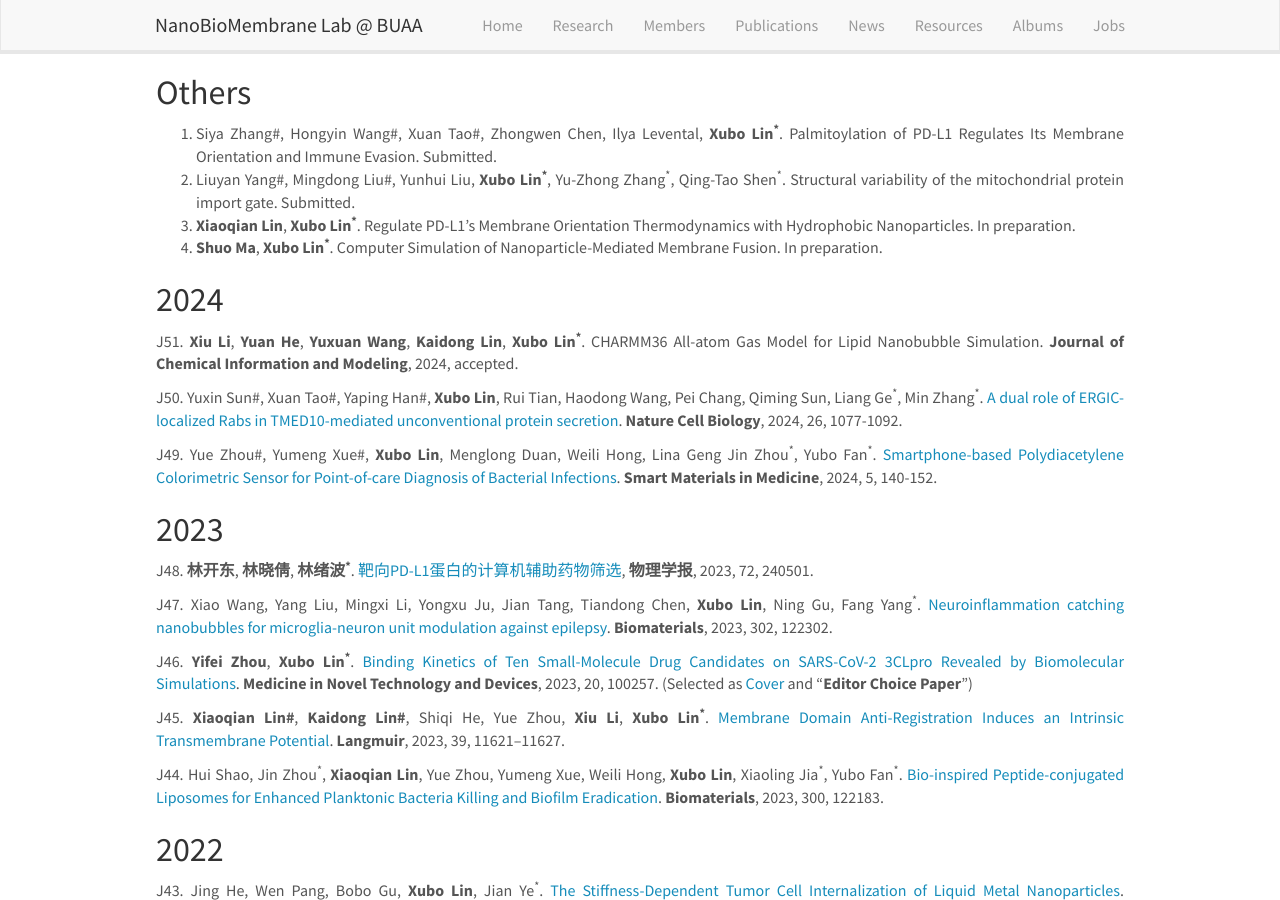
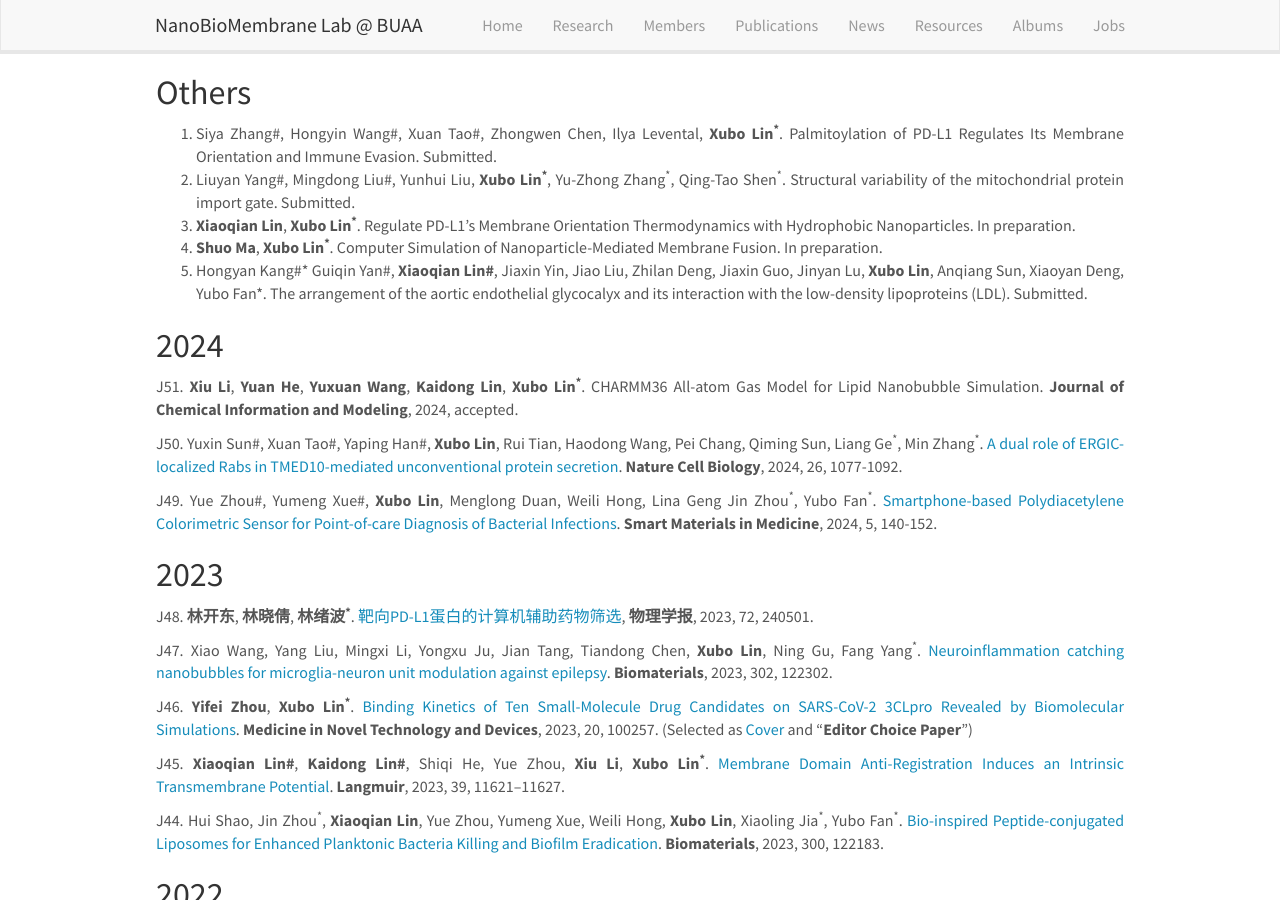
Before and after one commit to linxubo/linxubo.github.io, a Jekyll site: the page built from _pages/publications.md, in a window 1280 px wide and 900 px high, scrolled down 429 px. Built offline with Jekyll 4.4.1, drawn with Linux system fonts in a browser that asks for light colours; nearby versions of some CDN libraries; a script that is not in the unit is left out.

Commit message:
Update publications.md

```diff
--- a/_pages/publications.md
+++ b/_pages/publications.md
@@ -21,6 +21,7 @@ Jump to: **[Book Chapters](#Book Chapters), [Others](#Others), [2024](#2024), [2
 2. Liuyan Yang#, Mingdong Liu#, Yunhui Liu, **Xubo Lin<sup>*</sup>**, Yu-Zhong Zhang<sup>*</sup>, Qing-Tao Shen<sup>*</sup>. Structural variability of the mitochondrial protein import gate. Submitted.
 3. **Xiaoqian Lin**, **Xubo Lin<sup>*</sup>**. Regulate PD-L1’s Membrane Orientation Thermodynamics with Hydrophobic Nanoparticles. In preparation.
 4. **Shuo Ma**, **Xubo Lin<sup>*</sup>**. Computer Simulation of Nanoparticle-Mediated Membrane Fusion. In preparation.
+5. Hongyan Kang#* Guiqin Yan#, **Xiaoqian Lin#**, Jiaxin Yin, Jiao Liu, Zhilan Deng, Jiaxin Guo, Jinyan Lu, **Xubo Lin**, Anqiang Sun, Xiaoyan Deng, Yubo Fan*. The arrangement of the aortic endothelial glycocalyx and its interaction with the low-density lipoproteins (LDL). Submitted.
 
 ## 2024
 J51. **Xiu Li**, **Yuan He**, **Yuxuan Wang**, **Kaidong Lin**, **Xubo Lin<sup>*</sup>**. CHARMM36 All-atom Gas Model for Lipid Nanobubble Simulation. **Journal of Chemical Information and Modeling**, 2024, accepted.
```
